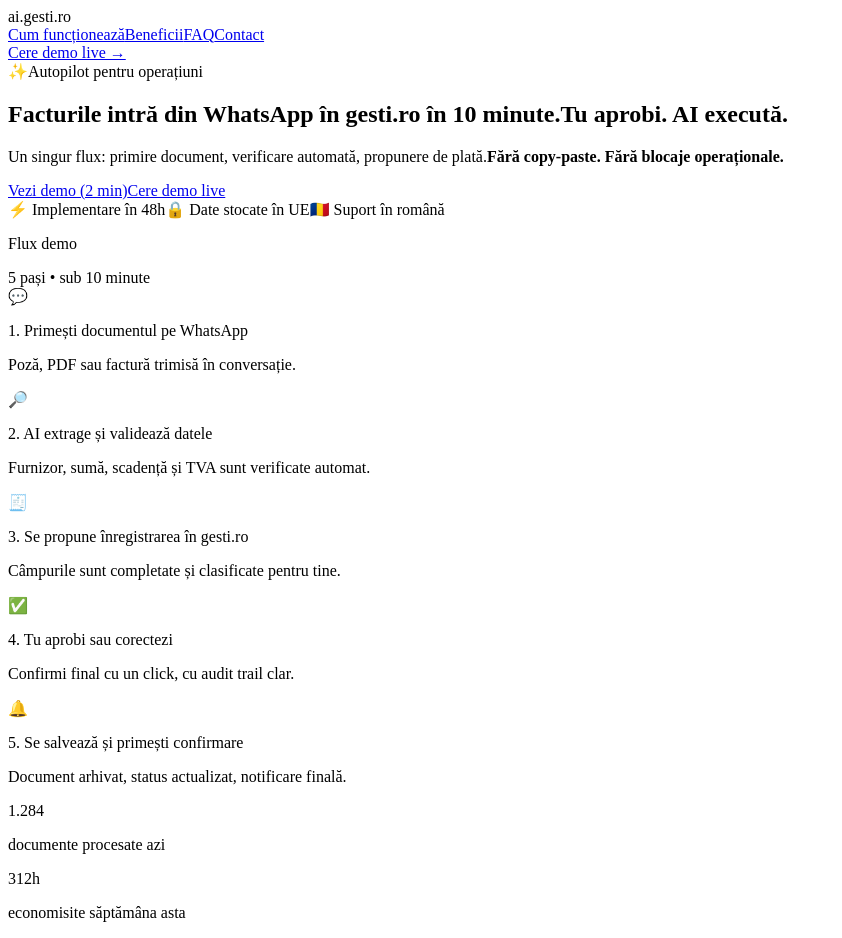
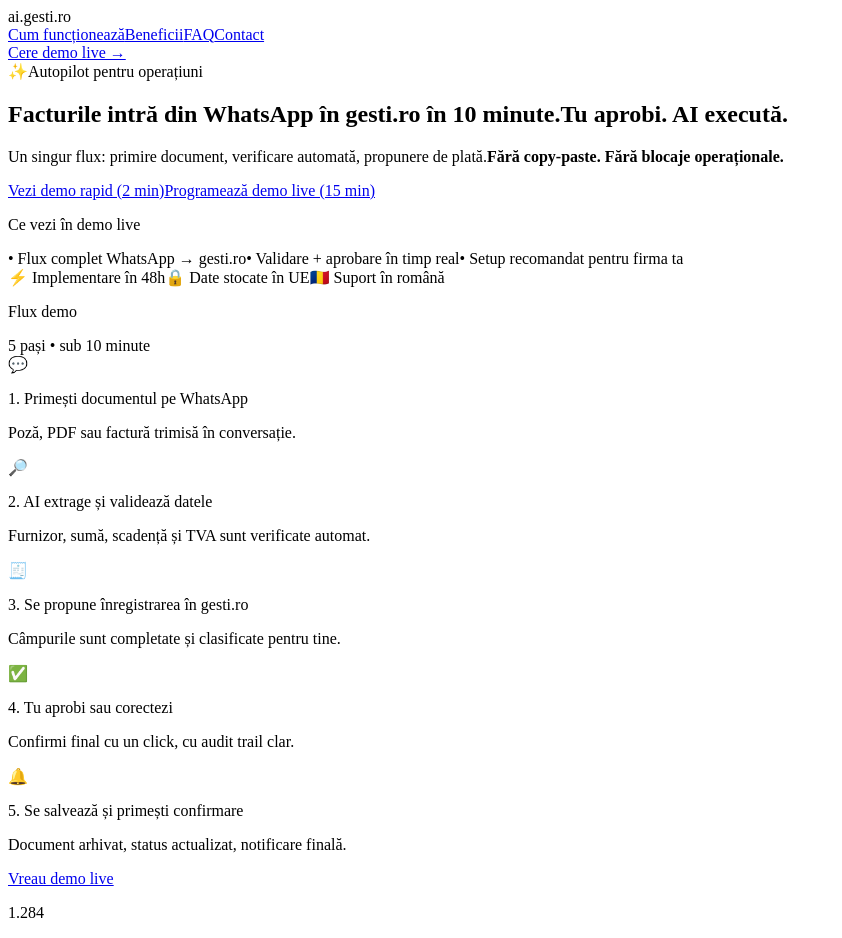
Before and after one commit to fodorutioan/ai.gesti.ro, a Next.js app: page / in a window 1280 px wide. Shown: the top 938 px of the page, without its empty margins (0-842 px from the left). Built offline with nearby package versions, Linux system fonts and the light colour scheme.

Commit message:
feat: improve hero CTA clarity and enrich Flux demo with live-demo action

```diff
--- a/app/page.tsx
+++ b/app/page.tsx
@@ -48,13 +48,22 @@
                 <strong className="text-gray-900 block mt-2">Fără copy-paste. Fără blocaje operaționale.</strong>
               </p>
 
-              <div className="flex flex-col sm:flex-row gap-4 mb-8">
+              <div className="flex flex-col sm:flex-row gap-4 mb-5">
                 <a href="/demo" className="bg-gradient-to-r from-blue-600 via-purple-600 to-blue-500 text-white px-8 py-4 rounded-xl font-semibold text-lg hover:shadow-xl transition-all text-center">
-                  Vezi demo (2 min)
+                  Vezi demo rapid (2 min)
                 </a>
                 <a href="#demo-live" className="border-2 border-gray-200 bg-white text-gray-700 px-8 py-4 rounded-xl font-semibold text-lg inline-block shadow-md hover:border-gray-300 hover:bg-gray-50 transition-all text-center">
-                  Cere demo live
+                  Programează demo live (15 min)
                 </a>
+              </div>
+
+              <div className="mb-8 rounded-xl border border-blue-100 bg-blue-50/60 px-4 py-3">
+                <p className="text-xs font-semibold text-blue-700 mb-2 uppercase tracking-wide">Ce vezi în demo live</p>
+                <div className="flex flex-wrap gap-x-4 gap-y-1 text-sm text-gray-700">
+                  <span>• Flux complet WhatsApp → gesti.ro</span>
+                  <span>• Validare + aprobare în timp real</span>
+                  <span>• Setup recomandat pentru firma ta</span>
+                </div>
               </div>
 
               <div className="flex flex-wrap items-center gap-6 text-sm text-gray-600">
@@ -72,7 +81,7 @@
                 </span>
               </div>
 
-              <div className="space-y-3">
+              <div className="space-y-3 mb-4">
                 {[
                   {
                     icon: '💬',
@@ -114,6 +123,10 @@
                   </div>
                 ))}
               </div>
+
+              <a href="#contact" className="block w-full text-center bg-gray-900 text-white text-sm font-semibold rounded-lg px-4 py-2.5 hover:bg-gray-800 transition-colors">
+                Vreau demo live
+              </a>
             </div>
           </div>
 
```
